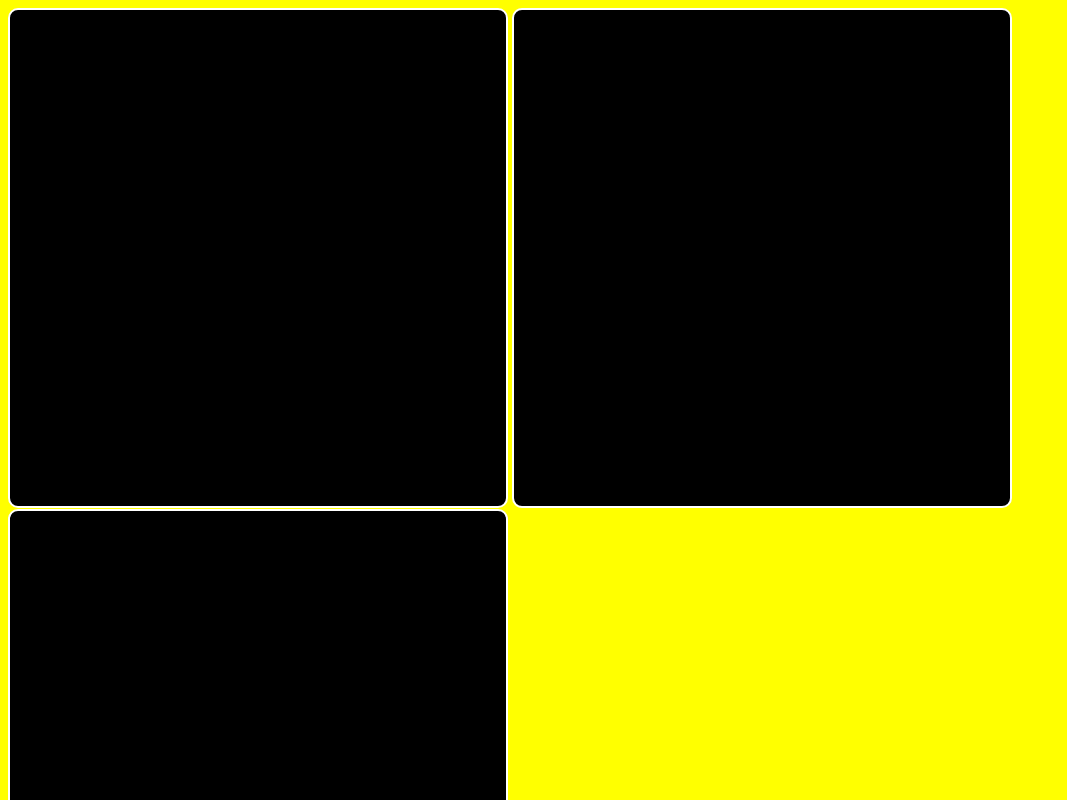
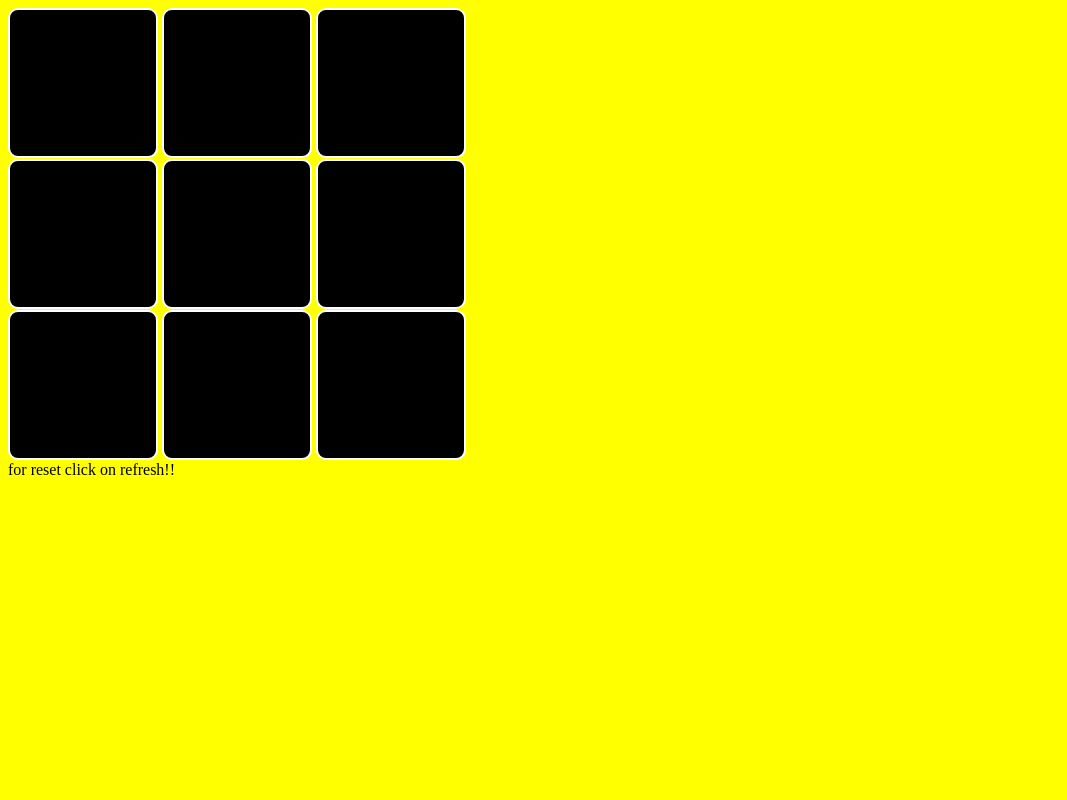
Before and after one commit to rohitvijay722/tictactoe.github.io, a plain HTML site: page index.html in a window 1280 px wide. Shown: the whole page, without its empty margins (0-1067 px from the left). Drawn offline with Linux system fonts and the light colour scheme.

Commit message:
Changed to 150px
Changee to 150px

```diff
--- a/index.css
+++ b/index.css
@@ -1,6 +1,6 @@
 button{
-height:500px;
-width:500px;
+height:150px;
+width:150px;
 color:white;
 font-size:18px;
 background-color:black;
```
